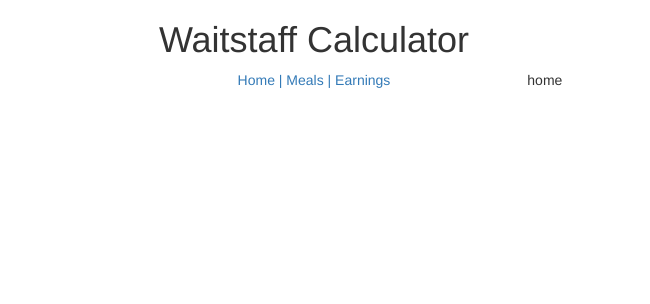
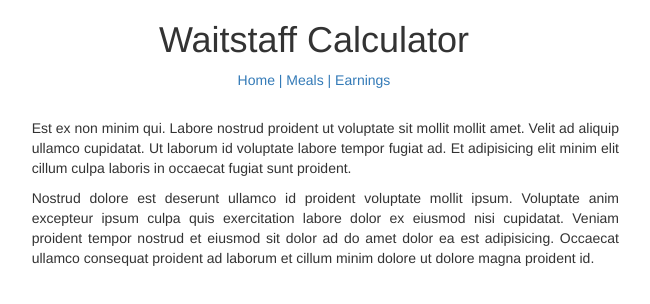
Before and after one commit to carolinapowers/ngWaitStaff, a website: page index.html in a window 1280 px wide. Shown: the whole page, without its empty margins (326-976 px from the left). Drawn offline with nearby package versions, Linux system fonts and the light colour scheme; some packages are replaced by stand-ins of ours; files that its build step writes are made by us from their sources.

Commit message:
added home.html lorem-ipsum content

```diff
--- a/home.html
+++ b/home.html
@@ -1 +1,4 @@
-home
+<div class="col-md-5 col-md-offset-4 home-paragraph">
+    <p>Est ex non minim qui. Labore nostrud proident ut voluptate sit mollit mollit amet. Velit ad aliquip ullamco cupidatat. Ut laborum id voluptate labore tempor fugiat ad. Et adipisicing elit minim elit cillum culpa laboris in occaecat fugiat sunt proident.</p>
+    <p>Nostrud dolore est deserunt ullamco id proident voluptate mollit ipsum. Voluptate anim excepteur ipsum culpa quis exercitation labore dolor ex eiusmod nisi cupidatat. Veniam proident tempor nostrud et eiusmod sit dolor ad do amet dolor ea est adipisicing. Occaecat ullamco consequat proident ad laborum et cillum minim dolore ut dolore magna proident id.</p>
+</div>
--- a/style.css
+++ b/style.css
@@ -47,3 +47,12 @@ h1 {
 #navigation {
     text-align: center;
 }
+
+.home-paragraph {
+    margin-top: 2em;
+    text-align: justify;
+}
+
+.home-paragraph p {
+    margin-left: -6em;
+}
```
